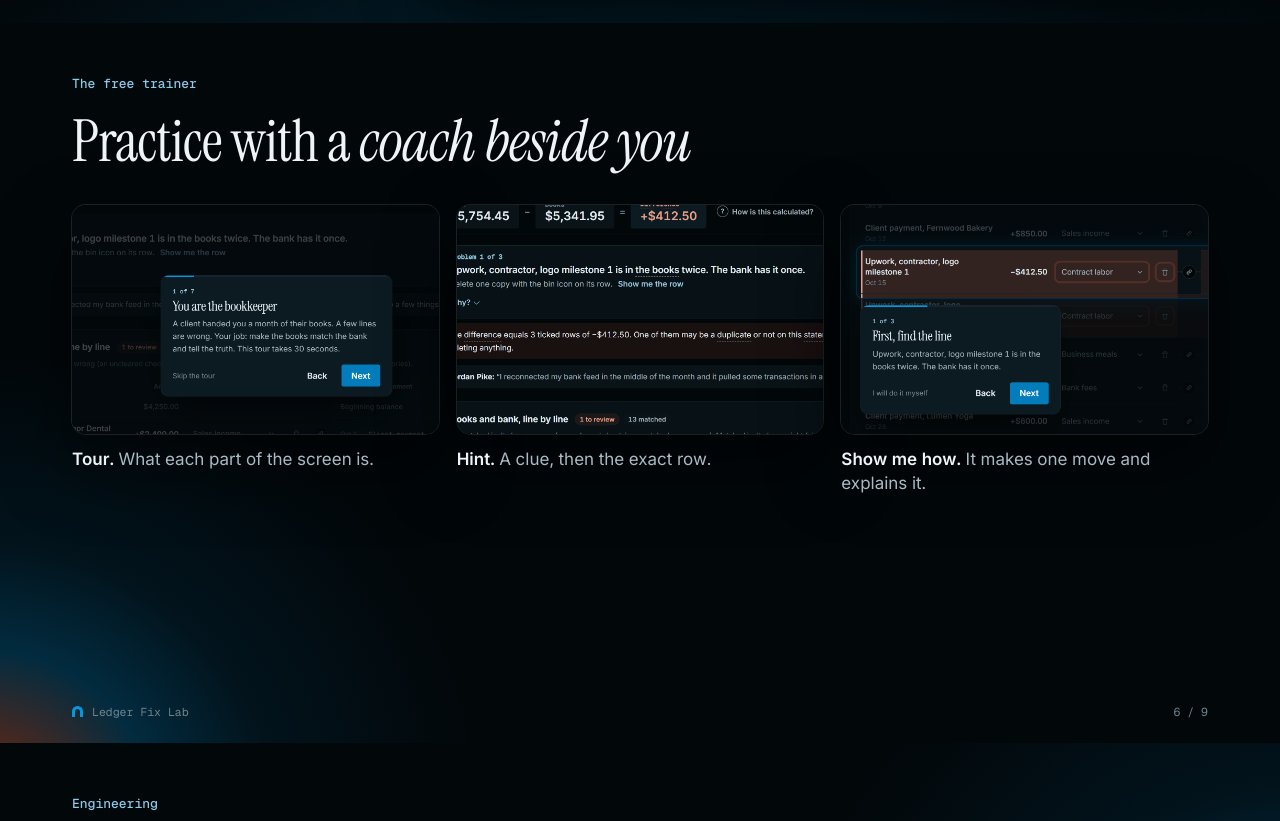
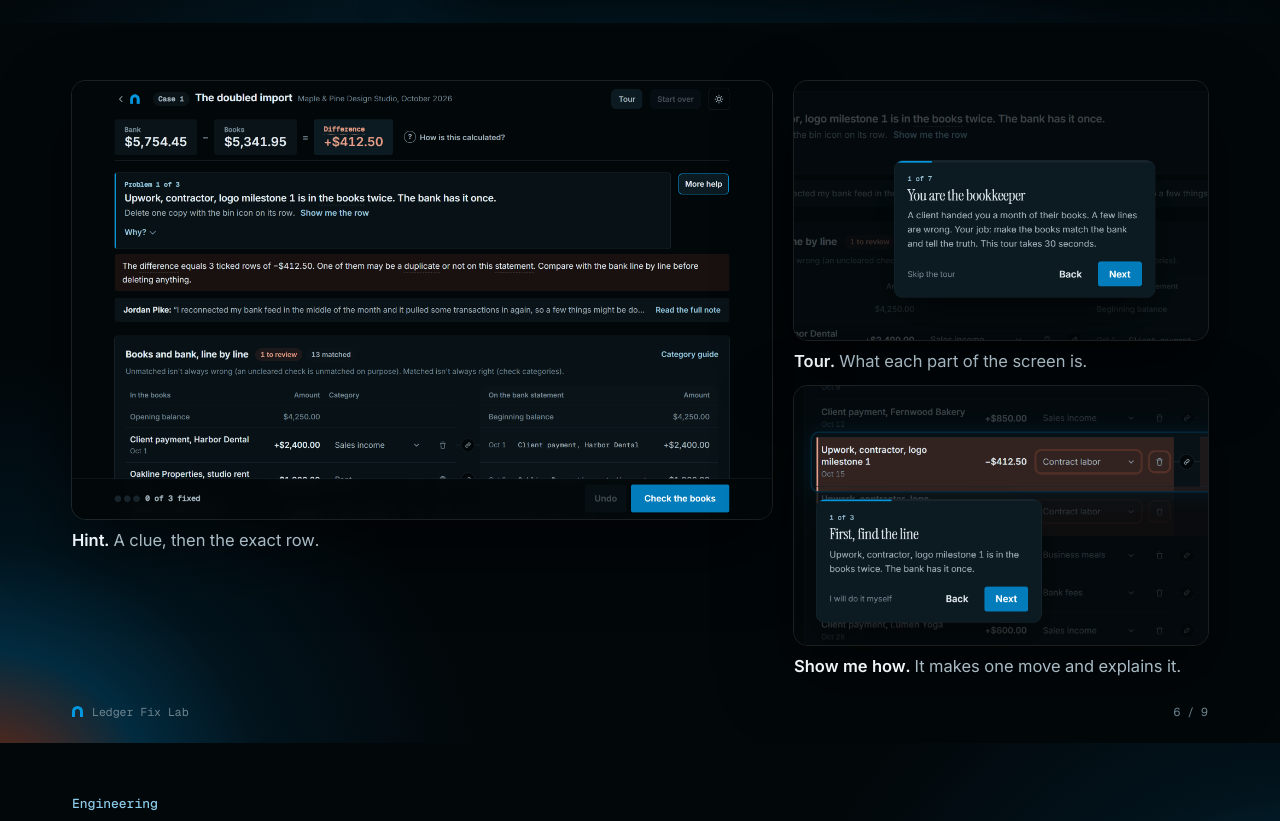
Before and after one commit to Spunlit/ledger-fix-lab, a website built with Vite: page pitch/slides.html in a window 1280 px wide. Shown: the part 3577-4398 px from the top of the page. Built offline with nearby package versions, Linux system fonts and the light colour scheme.

Commit message:
Deck: slide 6 is three screens, no heading
Co-Authored-By: Claude Fable 5.2 <noreply@anthropic.com>

```diff
--- a/pitch/slides.html
+++ b/pitch/slides.html
@@ -172,6 +172,11 @@
   .tri figure { margin: 0; }
   .tri .shot { width: 100%; }
   .tri figcaption { font-size: 17px; color: var(--ink-2); margin-top: 14px; line-height: 1.4; }
+  .tri3 { display: grid; grid-template-columns: 700px 1fr; grid-template-rows: auto auto; gap: 14px 22px; margin-top: 4px; }
+  .tri3 figure { margin: 0; }
+  .tri3 .wide { grid-row: 1 / span 2; }
+  .tri3 .shot { width: 100%; }
+  .tri3 figcaption { font-size: 16.5px; color: var(--ink-2); margin-top: 10px; line-height: 1.35; }
   .ways { display: grid; gap: 14px; }
   .ways h3 { font: 500 12.5px/1 'Geist Mono', monospace; color: var(--sky); margin: 0 0 10px; }
   .ways p { font-size: 18px; }
@@ -260,11 +265,9 @@
 
 <section class="s">
   <i class="glow corner"></i>
-  <p class="lab">The free trainer</p>
-  <h2 style="max-width:none">Practice with a <em>coach beside you</em></h2>
-  <div class="tri">
+  <div class="tri3">
+    <figure class="wide"><img class="shot" src="img/p-hint.png" alt="A guided case: the coach's next step with a hint under it, books and bank line by line"><figcaption><b>Hint.</b> A clue, then the exact row.</figcaption></figure>
     <figure><img class="shot" src="img/p-tour-z.png" alt="The tour lights one part of the screen and explains it"><figcaption><b>Tour.</b> What each part of the screen is.</figcaption></figure>
-    <figure><img class="shot" src="img/p-hint-z.png" alt="A hint under the coach's next step"><figcaption><b>Hint.</b> A clue, then the exact row.</figcaption></figure>
     <figure><img class="shot" src="img/p-demo-z.png" alt="Show me how: a three-step demonstration that makes the move"><figcaption><b>Show me how.</b> It makes one move and explains it.</figcaption></figure>
   </div>
   <div class="foot"><span><i class="mark"></i>Ledger Fix Lab</span><span>6 / 9</span></div>
```
Also changed, not shown: 1 other file.
